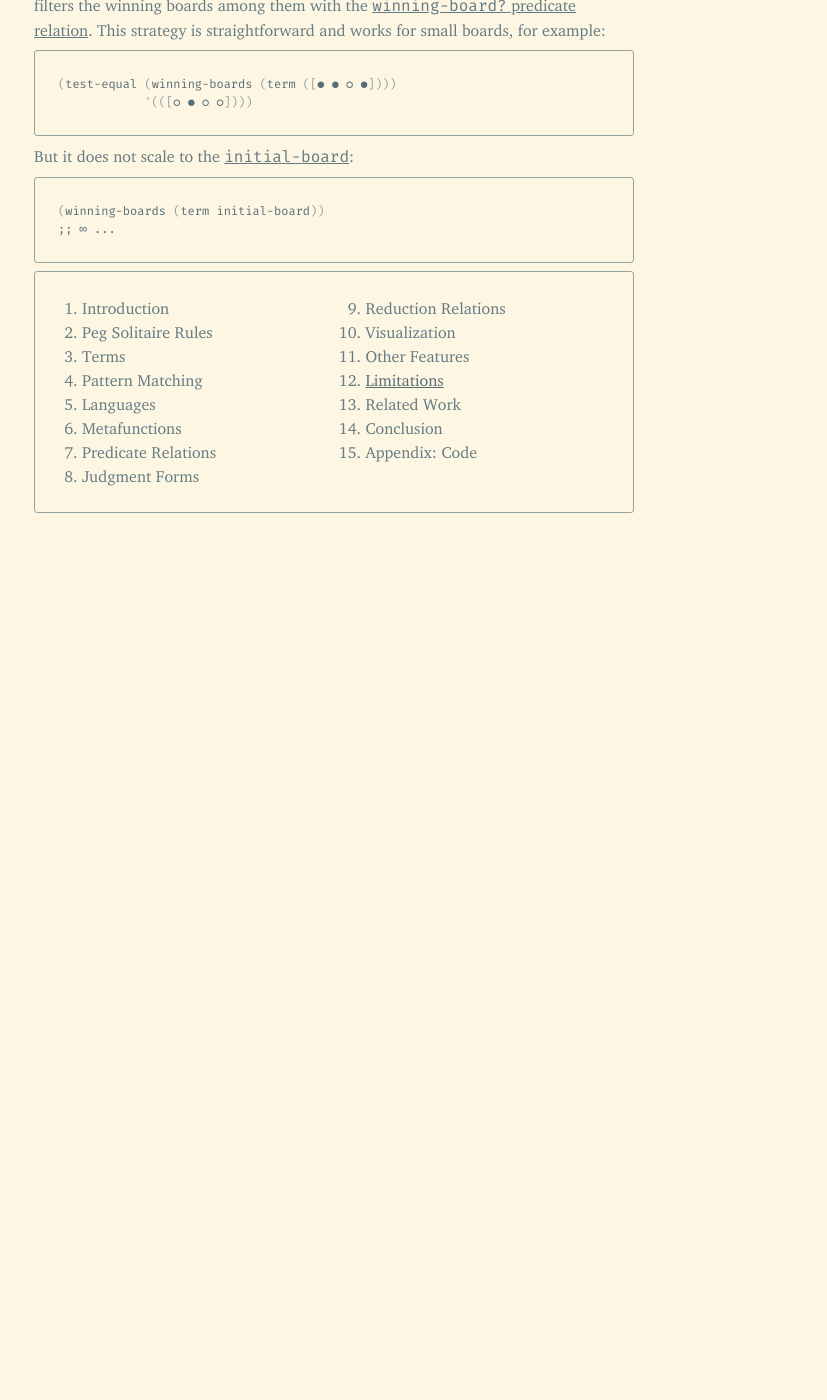
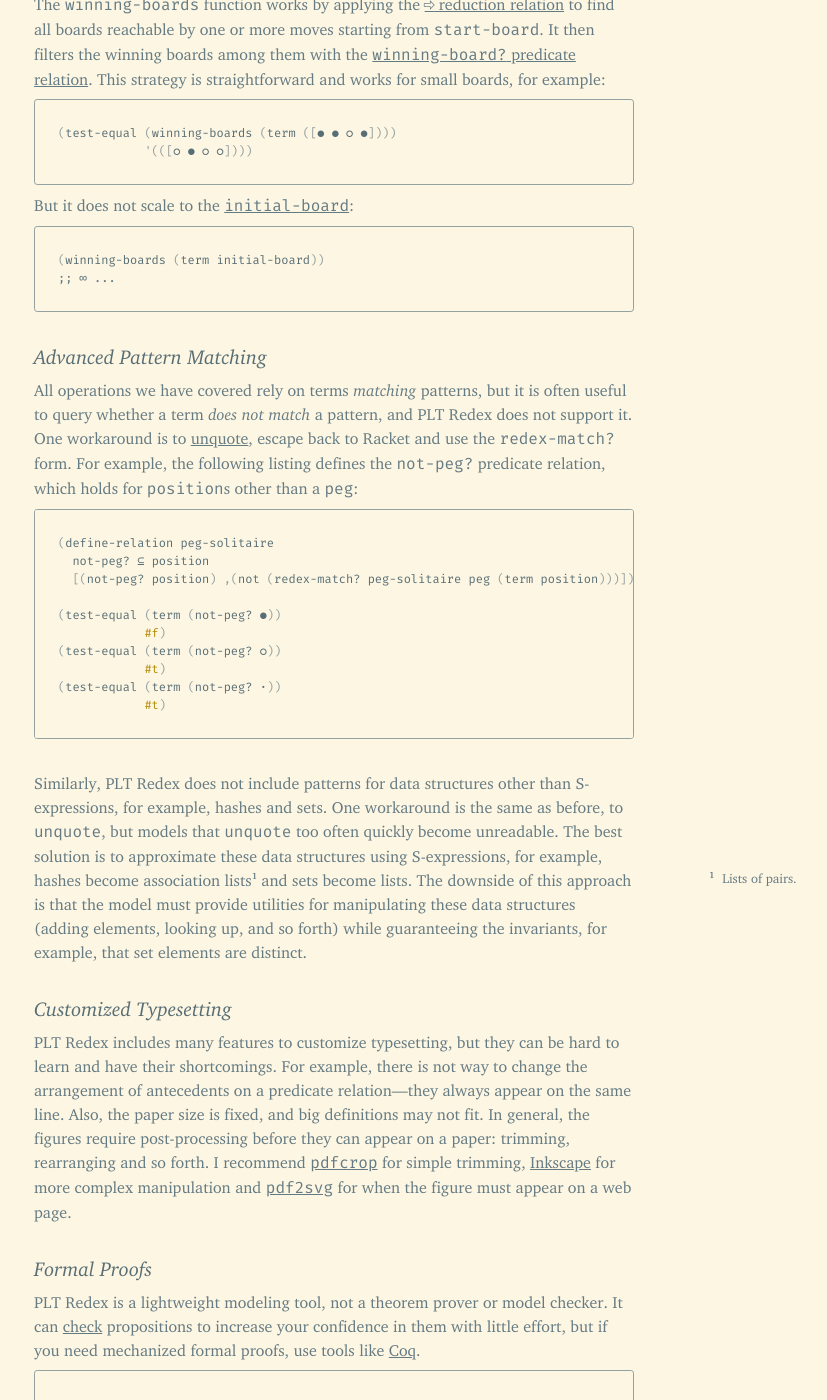
Before and after one commit to leafac/leafac.com, a Jekyll site: the page built from prose/playing-the-game-with-plt-redex/limitations.md, in a window 1280 px wide and 1400 px high, scrolled down 2140 px. Shown: the whole window, without its empty margins (106-933 px from the left). Built offline with Jekyll 4.4.1, drawn with Linux system fonts in a browser that asks for light colours; before the commit the page ends 2677 px from its top, so only the background shows below that; some of the changed text lies outside the part shown.

Commit message:
More words on Limitations

````diff
--- a/prose/playing-the-game-with-plt-redex/limitations.md
+++ b/prose/playing-the-game-with-plt-redex/limitations.md
@@ -37,6 +37,10 @@ The following listing exemplifies a typical debugging session investigating why
  #f)
 ```
 </div>
+
+The term is not a `board` because `*` is not a `position`.
+
+* * *
 
 To investigate a metafunction, predicate relation, judgment form or reduction relation we can use `side-condition` to display intermediary terms and trace execution, for example, the following is a variation of the `→*` judgment form instrumented to trace the intermediary board in the **Transitivity** clause:
 
@@ -92,3 +96,35 @@ But it does not scale to the [`initial-board`](terms):
 (winning-boards (term initial-board))
 ;; ∞ ...
 ```
+
+Advanced Pattern Matching
+=========================
+
+All operations we have covered rely on terms *matching* patterns, but it is often useful to query whether a term *does not match* a pattern, and PLT Redex does not support it. One workaround is to [unquote](other-features), escape back to Racket and use the `redex-match?` form. For example, the following listing defines the `not-peg?` predicate relation, which holds for `position`s other than a `peg`:
+
+```racket
+(define-relation peg-solitaire
+  not-peg? ⊆ position
+  [(not-peg? position) ,(not (redex-match? peg-solitaire peg (term position)))])
+
+(test-equal (term (not-peg? ●))
+            #f)
+(test-equal (term (not-peg? ○))
+            #t)
+(test-equal (term (not-peg? ·))
+            #t)
+```
+
+* * *
+
+Similarly, PLT Redex does not include patterns for data structures other than S-expressions, for example, hashes and sets. One workaround is the same as before, to `unquote`, but models that `unquote` too often quickly become unreadable. The best solution is to approximate these data structures using S-expressions, for example, hashes become association lists<label class="margin-note"><input type="checkbox"><span markdown="1">Lists of pairs.</span></label> and sets become lists. The downside of this approach is that the model must provide utilities for manipulating these data structures (adding elements, looking up, and so forth) while guaranteeing the invariants, for example, that set elements are distinct.
+
+Customized Typesetting
+======================
+
+PLT Redex includes many features to customize typesetting, but they can be hard to learn and have their shortcomings. For example, there is not way to change the arrangement of antecedents on a predicate relation—they always appear on the same line. Also, the paper size is fixed, and big definitions may not fit. In general, the figures require post-processing before they can appear on a paper: trimming, rearranging and so forth. I recommend [`pdfcrop`](http://pdfcrop.sourceforge.net) for simple trimming, [Inkscape](https://inkscape.org/) for more complex manipulation and [`pdf2svg`](http://www.cityinthesky.co.uk/opensource/pdf2svg/) for when the figure must appear on a web page.
+
+Formal Proofs
+=============
+
+PLT Redex is a lightweight modeling tool, not a theorem prover or model checker. It can [check](other-features#testing) propositions to increase your confidence in them with little effort, but if you need mechanized formal proofs, use tools like [Coq](https://coq.inria.fr).
````
Also changed, not shown: 1 other file.
